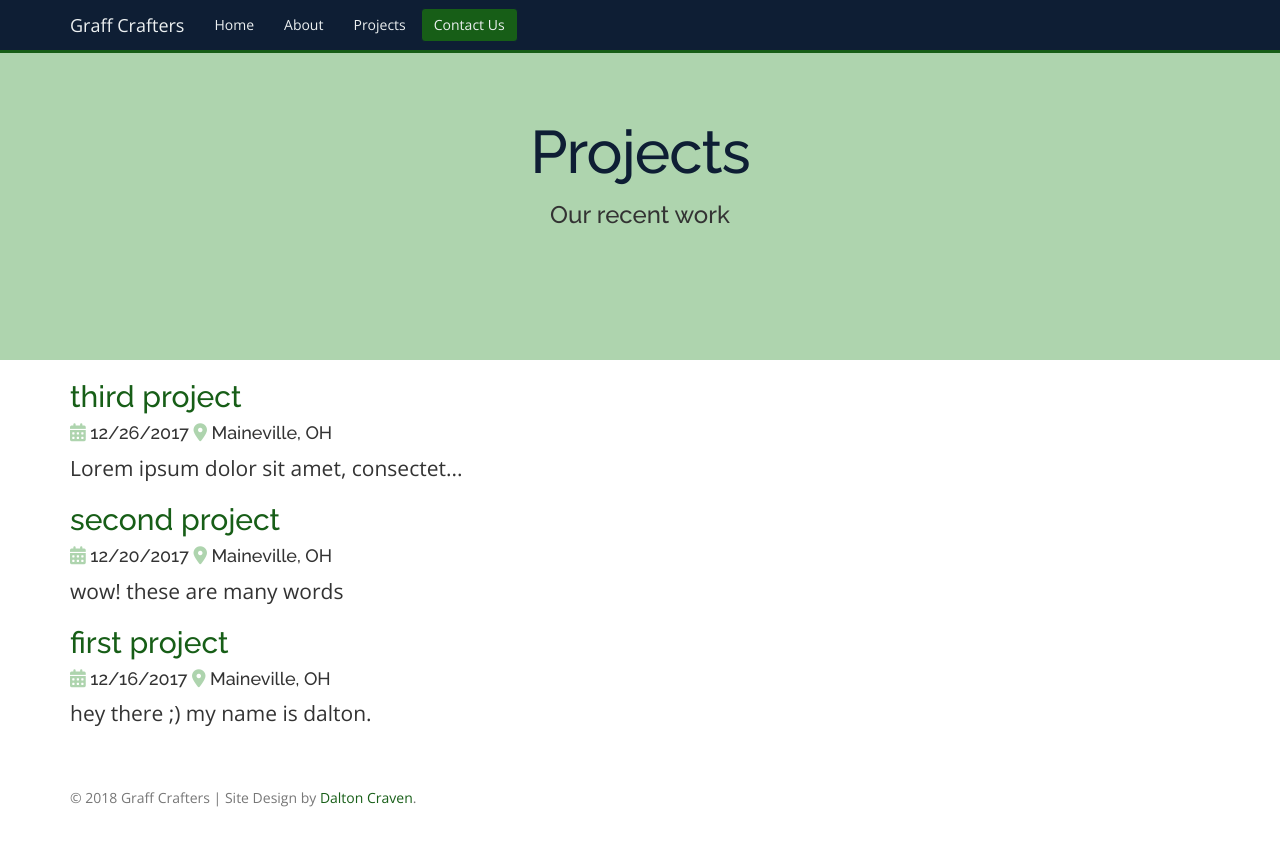
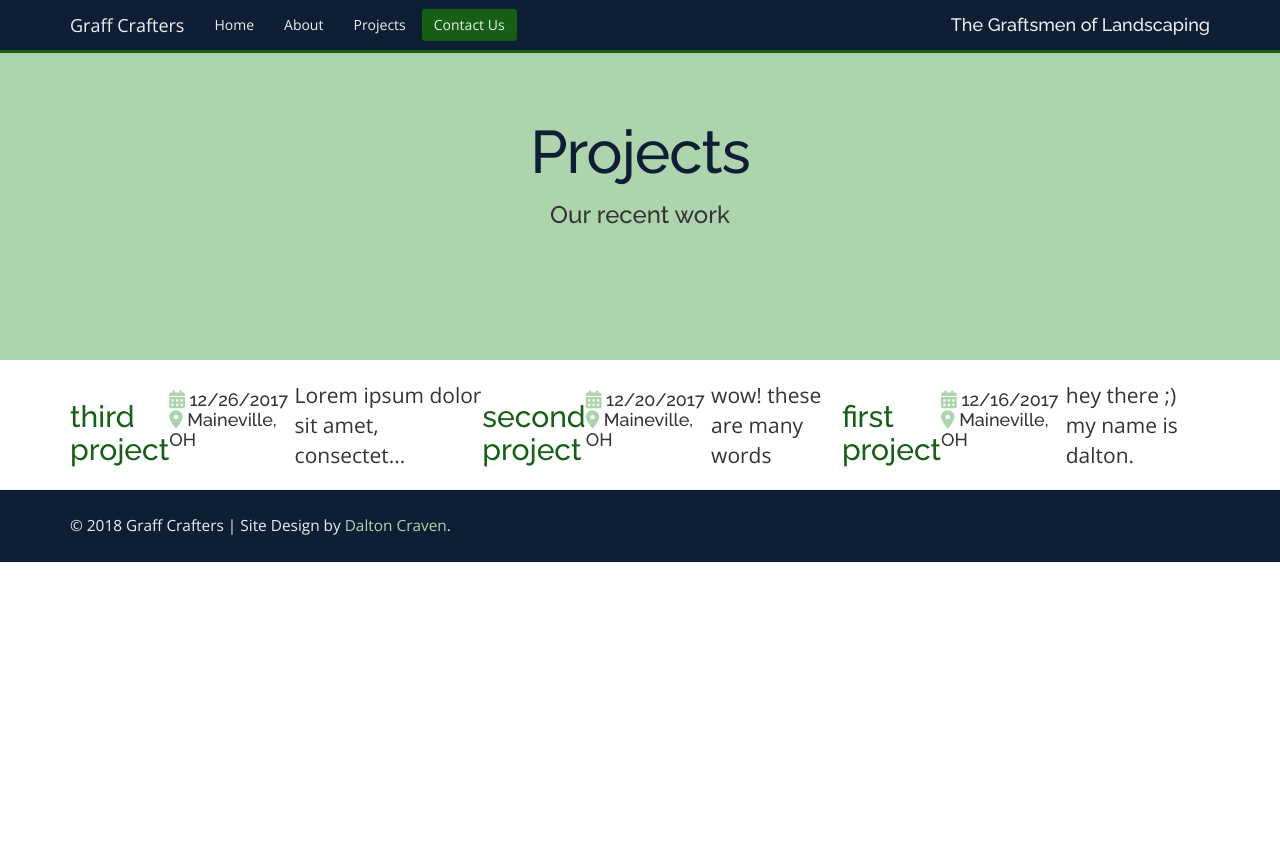
Before and after one commit to cravend/graff-crafters-2.0, a Jekyll site: the page built from projects/index.html, in a window 1280 px wide. Shown: the top 846 px of the page. Built offline with Jekyll 4.4.1, drawn with Linux system fonts in a browser that asks for light colours; nearby versions of some CDN libraries.

Commit message:
update colors/layout

```diff
--- a/_includes/footer.html
+++ b/_includes/footer.html
@@ -1,5 +1,5 @@
 <footer class="footer">
   <div class="container">
-    <p class="text-muted">&copy; {{ 'now' | date: "%Y" }} Graff Crafters | Site Design by <a href="https://daltoncraven.tech" target="_blank">Dalton Craven</a>.</p>
+    <p>&copy; {{ 'now' | date: "%Y" }} Graff Crafters | Site Design by <a href="https://daltoncraven.tech" target="_blank">Dalton Craven</a>.</p>
   </div>
 </footer>
--- a/_includes/nav.html
+++ b/_includes/nav.html
@@ -29,6 +29,7 @@
 
       </ul>
       <ul class="nav navbar-nav navbar-right">
+        <h4 class="navbar-text">The Graftsmen of Landscaping</h4>
       </ul>
     </div>
   </div>
--- a/_sass/_media.scss
+++ b/_sass/_media.scss
@@ -58,4 +58,7 @@ color: $colDefault;
 > a, > a:hover, > a:focus {
   color: $colHighlight;
   background-color: $bgHighlight; }}}
+  footer {
+    text-align: center;
+  }
 }
--- a/assets/css/main.scss
+++ b/assets/css/main.scss
@@ -30,7 +30,15 @@ img {
 }
 
 .footer {
-  padding-top: 50px;
+  padding-top: 25px;
+  padding-bottom: 15px;
+  color: $light-grey !important;
+  background-color: $graff-navy;
+  font-size: 110%;
+  a, a:hover, a:active, a:focus {
+    color: $graff-light-green;
+    // text-style: underline;
+  }
 }
 
 .featurette-divider {
@@ -79,6 +87,9 @@ img {
   &.project {
     padding-top: 30px;
   }
+  display: flex;
+  padding-top: 20px;
+  padding-bottom: 10px;
 }
 
 .splash {
```
Also changed, not shown: index.html (+15 -17 lines).
